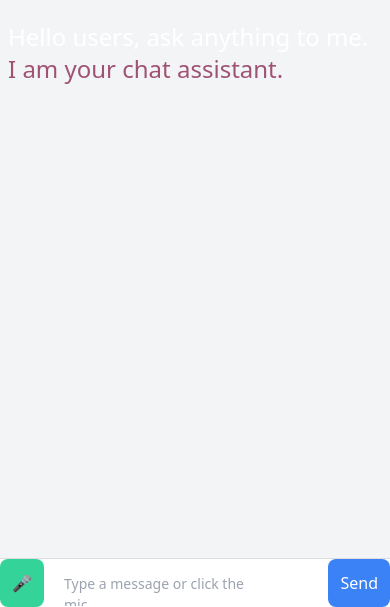
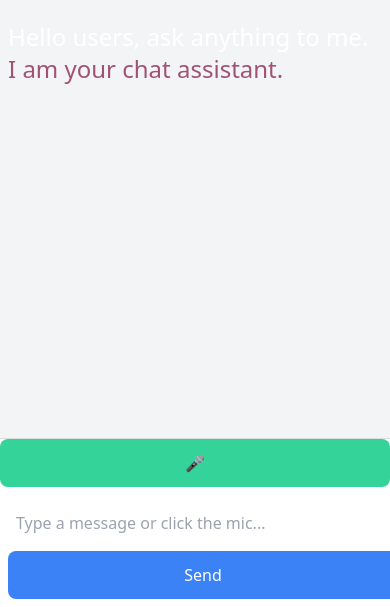
Before and after one commit to amit1924/ai-assistant-app, a React (Vite) app: page / in a window 390 px wide. Shown: the part 237-844 px from the top of the page. Built offline with nearby package versions, Linux system fonts and the light colour scheme.

Commit message:
some css modification for mic send button

```diff
--- a/src/components/chat.css
+++ b/src/components/chat.css
@@ -51,20 +51,22 @@
   margin-left: 8px;
 }
 
-/* Optional: Add responsive design if needed */
+
+/* Optional: Adjust button sizes and spacing for small screens */
 @media (max-width: 600px) {
-  .chat-input {
-    font-size: 14px;
+  .chat-input-container {
+    flex-direction: column; /* Stack buttons vertically on small screens */
+    align-items: flex-start; /* Align buttons to the start of the container */
   }
 
+  .chat-input-container button {
+    width: 100%; /* Make buttons full width */
+    margin-bottom: 8px; /* Add margin between buttons */
+  }
 
-
-}
-
-@media(max-width:500px){
-  .send-button,
-  .mic-button,
-  .stop-button {
-    margin-left: 35px;
+  .chat-input-container textarea {
+    font-size: 16px; /* Adjust font size for better readability */
+    padding: 1rem;
+    width: 100%; /* Adjust padding for better input sizing */
   }
 }
```
